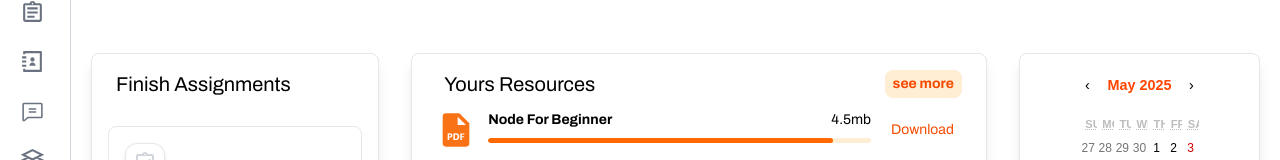
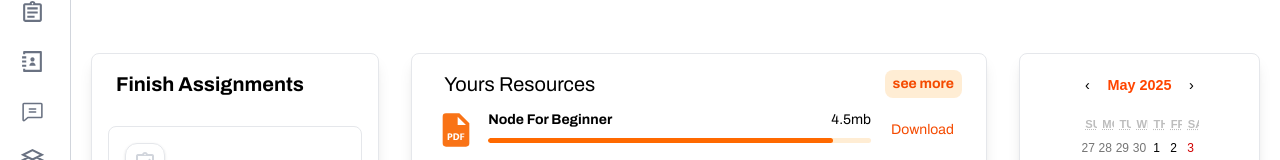
Before and after one commit to ParintornYaimai/Lms-Front-end, a Next.js app: page /dashboard in a window 1280 px wide. Shown: the part 165-325 px from the top of the page. Built offline with nearby package versions, Linux system fonts and the light colour scheme.

Commit message:
refactor:Change the font size

```diff
--- a/src/component/dashboard/finishAssignment.tsx
+++ b/src/component/dashboard/finishAssignment.tsx
@@ -6,7 +6,7 @@ import { MdOutlineAssignmentTurnedIn } from "react-icons/md";
 const FinishAssignment = () => {
   return (
     <div className='h-full'>
-      <h1 className='text-xl mx-2'>Finish Assignments</h1>
+      <h1 className='text-xl font-bold mx-2'>Finish Assignments</h1>
       <div>
         <div className='border border-gray-200 rounded-lg md:my-7  p-2'>
           <div className="w-10 h-10 flex items-center justify-center border border-gray-200 rounded-xl shadow-sm m-2">
```
